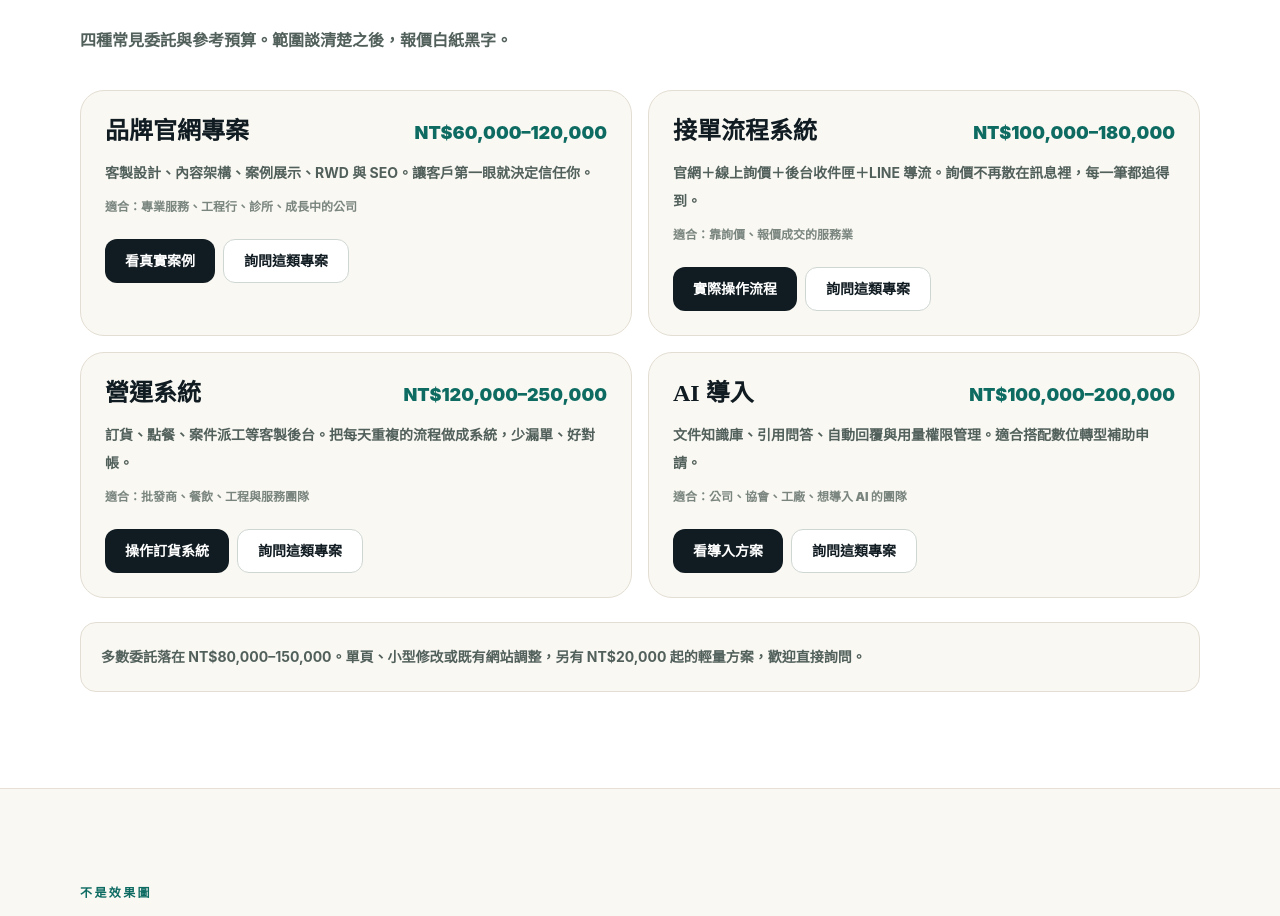
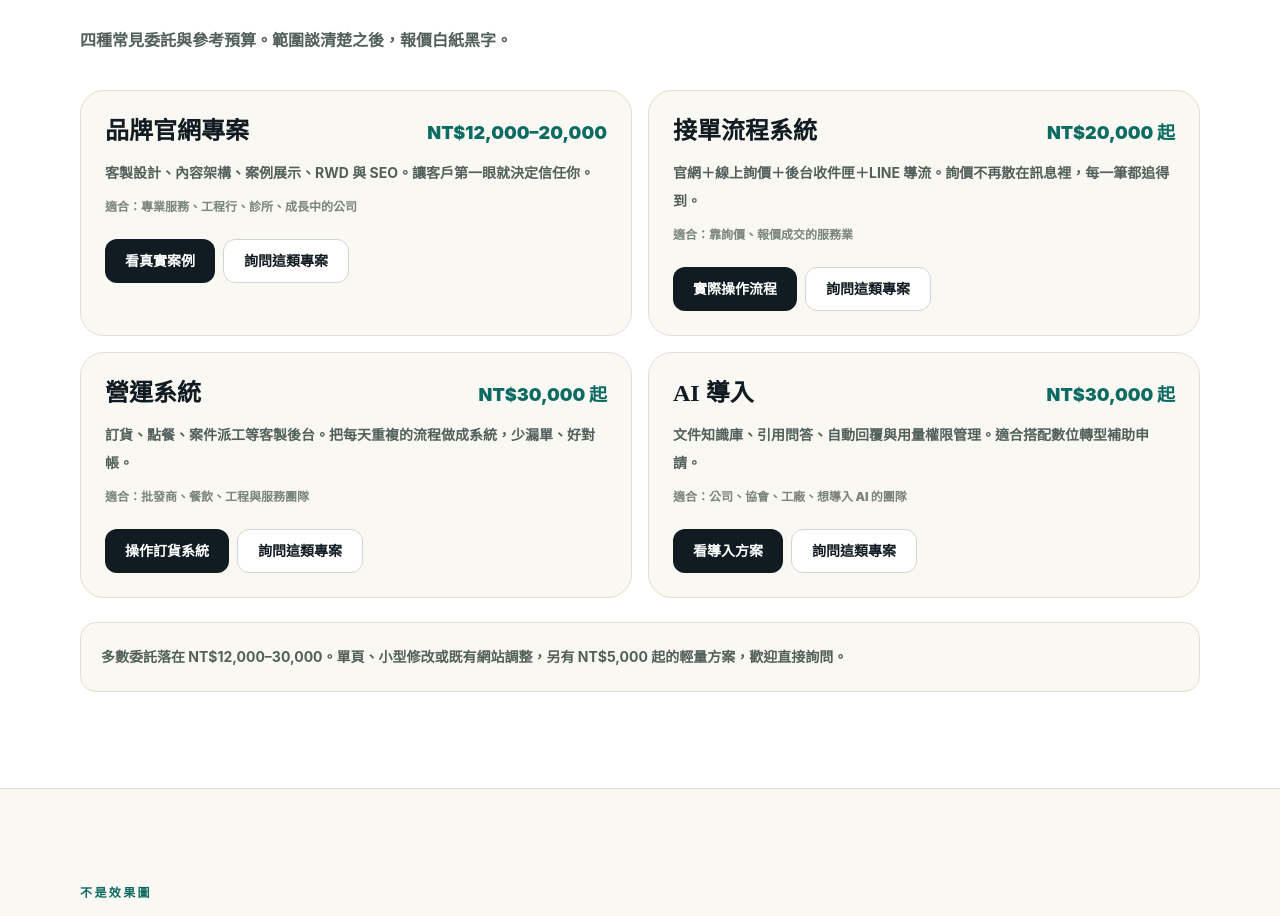
Before and after one commit to QingyuJin/qingyu-web-studio, a React (Vite) app: page / in a window 1280 px wide. Shown: the part 2001-2917 px from the top of the page. Built offline with nearby package versions, Linux system fonts and the light colour scheme.

Commit message:
update service pricing

```diff
--- a/src/site/content.js
+++ b/src/site/content.js
@@ -68,8 +68,8 @@ export const serviceOfferings = [
   {
     id: "website-fast",
     name: "網站製作",
-    label: "60,000 元起",
-    price: "60,000 元起",
+    label: "12,000 元起",
+    price: "12,000 元起",
     summary: "品牌網站、服務入口、RWD。",
     targetUsers: "店家、工作室、工程服務、個人品牌。",
     problem: "需要漂亮、清楚、能聯絡的網站。",
@@ -80,8 +80,8 @@ export const serviceOfferings = [
   {
     id: "quiz-package",
     name: "互動工具",
-    label: "30,000 元起",
-    price: "30,000 元起",
+    label: "6,000 元起",
+    price: "6,000 元起",
     summary: "題目、選項、答案解析、結果頁。",
     targetUsers: "教育訓練、課程複習、公司內訓、活動測驗。",
     problem: "需要好操作、可展示、可更新的測驗頁。",
@@ -92,8 +92,8 @@ export const serviceOfferings = [
   {
     id: "line-reply",
     name: "LINE Bot 串接",
-    label: "40,000 元起",
-    price: "40,000 元起",
+    label: "8,000 元起",
+    price: "8,000 元起",
     summary: "自動回覆、預約詢問、需求整理。",
     targetUsers: "用 LINE 接客、預約或收需求的服務。",
     problem: "訊息太散，容易漏追蹤。",
@@ -104,8 +104,8 @@ export const serviceOfferings = [
   {
     id: "admin-flow",
     name: "後台流程 / API",
-    label: "100,000 元起",
-    price: "100,000 元起",
+    label: "20,000 元起",
+    price: "20,000 元起",
     summary: "表單、案件、狀態與資料同步。",
     targetUsers: "工程行、工作室、服務團隊。",
     problem: "資料散在表單、LINE、Excel，不好追蹤。",
@@ -147,14 +147,14 @@ export const processSteps = [
 export const audience = ["個人品牌", "店家", "工作室", "工程服務業", "新創團隊", "成長型服務"]
 
 export const pricing = [
-  ["品牌官網專案", "NT$60,000–120,000", "客製設計、內容架構、案例展示、RWD 與 SEO，完整上線。"],
-  ["接單流程系統", "NT$100,000–180,000", "品牌官網＋線上詢價＋後台收件匣＋LINE 導流，需求直接進後台。"],
-  ["營運系統", "NT$120,000–250,000", "訂貨、點餐、案件管理等客製後台，依流程範圍報價。"],
-  ["AI 導入", "NT$100,000–200,000", "文件知識庫、引用問答、自動回覆與權限用量管理。"],
+  ["品牌官網專案", "NT$12,000–20,000", "客製設計、內容架構、案例展示、RWD 與 SEO，完整上線。"],
+  ["接單流程系統", "NT$20,000 起", "品牌官網＋線上詢價＋後台收件匣＋LINE 導流，需求直接進後台。"],
+  ["營運系統", "NT$30,000 起", "訂貨、點餐、案件管理等客製後台，依流程範圍報價。"],
+  ["AI 導入", "NT$30,000 起", "文件知識庫、引用問答、自動回覆與權限用量管理。"],
 ]
 
 export const pricingNote =
-  "多數委託落在 NT$80,000–150,000。單頁、小型修改或既有網站調整，另有 NT$20,000 起的輕量方案，歡迎直接詢問。"
+  "多數委託落在 NT$12,000–30,000。單頁、小型修改或既有網站調整，另有 NT$5,000 起的輕量方案，歡迎直接詢問。"
 
 export const projects = [
   {
```
